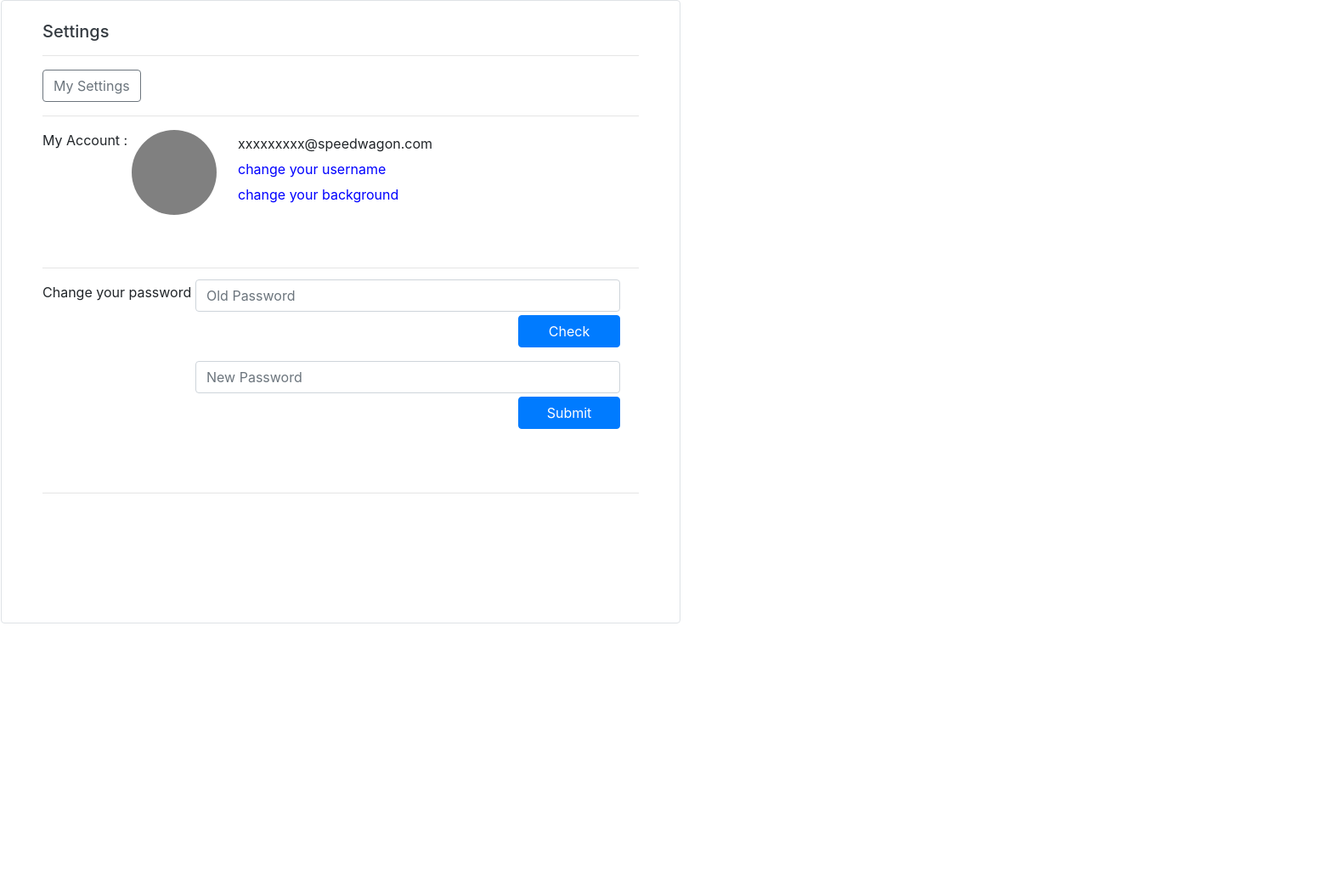
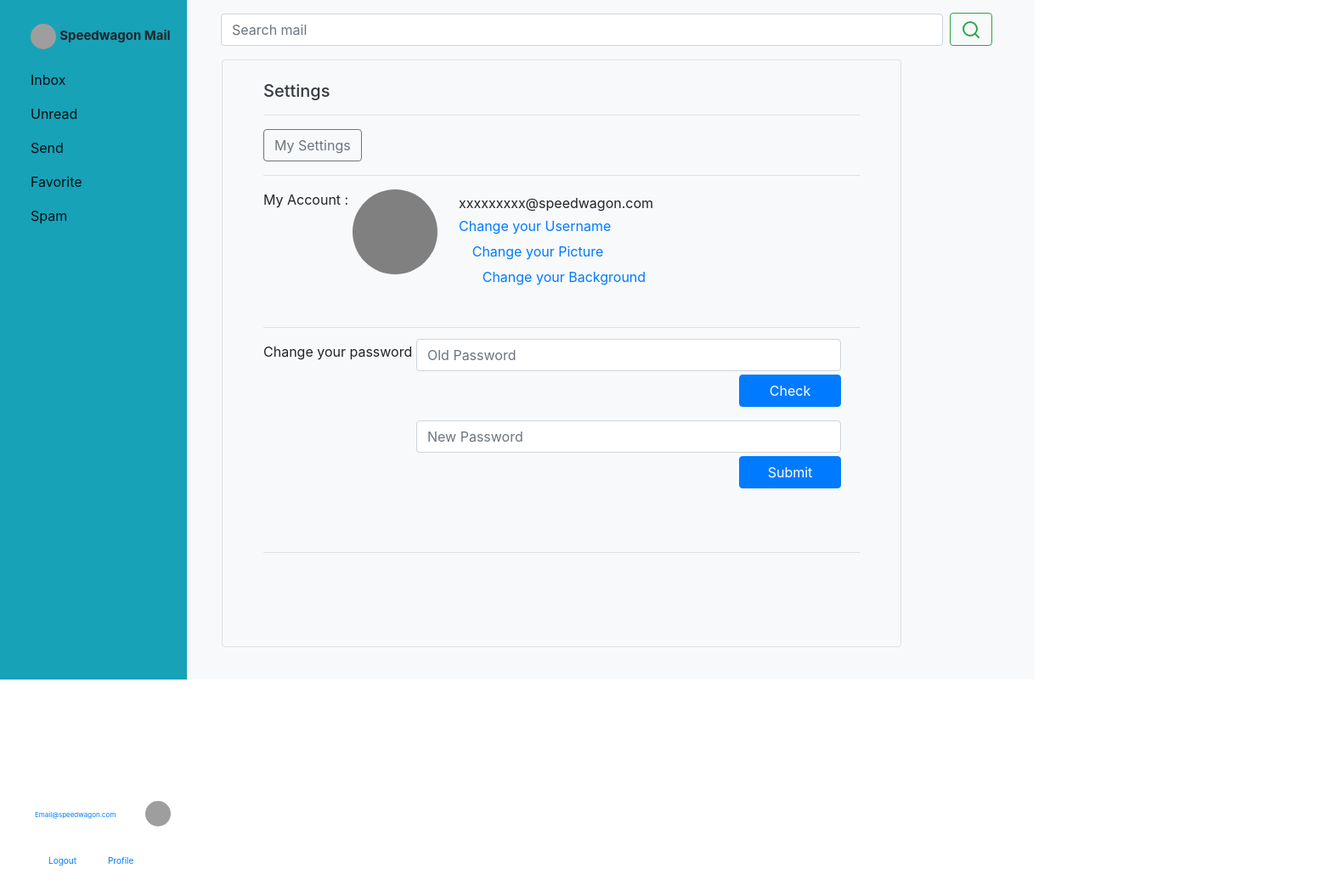
Before and after one commit to A-WebProgramming-Kelompok-9/EmailClient, a plain HTML site: page Settings/Settingsform.html in a window 1280 px wide. Shown: the whole page at 85% size, 1555 px wide, since content can reach past the window. Before the commit the page ends 800 px from the top, so only its background shows below. Drawn offline with nearby package versions, Linux system fonts and the light colour scheme; grey boxes are pictures that could not be loaded.

Commit message:
Form Settingnya ini

```diff
--- a/Settings/Settingsform.html
+++ b/Settings/Settingsform.html
@@ -16,18 +16,6 @@
             position: relative;
             bottom: 440px;
             left: 230px;
-        }
-        .changeusername {
-            position: relative;
-            bottom: 450px;
-            left: 230px;
-            color: blue;
-        }
-        .changerback {
-            position: relative;
-            bottom: 460px;
-            left: 230px;
-            color: blue;
         }
         .form-control {
             position: relative;
@@ -49,7 +37,58 @@
         <script src="https://stackpath.bootstrapcdn.com/bootstrap/4.5.2/js/bootstrap.min.js" integrity="sha384-B4gt1jrGC7Jh4AgTPSdUtOBvfO8shuf57BaghqFfPlYxofvL8/KUEfYiJOMMV+rV" crossorigin="anonymous"></script>
     </head>
     <body>
-        <div class="row mb-4">
+        <div class="container; align-left margin-left" style="width: 1366; height: 768">
+                <div class="col-xs-2 bg-info navbar-light" style="position: absolute; bottom: 0; top: 0; padding: 20px; width: 250px;">
+                    <nav class="navbar">
+                        <ul class="navbar-nav">
+                            <p style="font-size: 15px">
+                                <a href="#">
+                                    <img src="https://i.stack.imgur.com/NTTTK.jpg" alt="logo" class="rounded-circle" style="width: 30px; height: 30px">
+                                </a>
+                                <b>Speedwagon Mail</b>
+                            </p>
+                            <li class="nav-item active">
+                                <a class="nav-link" href="#">Inbox</a>
+                            </li>
+                            <li class="nav-item active">
+                                <a class="nav-link" href="#">Unread</a>
+                            </li>
+                            <li class="nav-item active">
+                                <a class="nav-link" href="#">Send</a>
+                            </li>
+                            <li class="nav-item active">
+                                <a class="nav-link" href="#">Favorite</a>
+                            </li>
+                            <li class="nav-item active">
+                                <a class="nav-link" href="#">Spam</a>
+                            </li>
+                            <br><br><br><br><br><br><br><br><br><br><br>
+                        </ul>
+                        <div style="position: relative; bottom: -400px;">
+                        <li class="nav-item active" style="list-style: none; padding: 5px">
+                            <a href="#" style="font-size:8px">Email@speedwagon.com</a>
+                            <img src="https://i.stack.imgur.com/NTTTK.jpg" alt="logo" class="rounded-circle"
+                                style="width: 30px; height: 30px; margin-left: 30px">
+                        </li>
+                        <li class="row" style="padding: 20px">
+                            <a class="nav-link" href="#" style="font-size:10px">Logout </a>
+                            <a class="nav-link" href="#" style="font-size:10px; margin-left: 5px">Profile </a>
+                        </li>
+                    </div>
+                    </nav>
+                </div>
+                <div class="col-xs-10 bg-light navbar-light" style="position: absolute; bottom: 0; top: 0; margin-left: 220px; padding: 20px">
+                    <ul class="navbar-nav" style="margin-left: 10px">
+                        <form class="form-inline my-2 my-lg-0">
+                            <input class="form-control mr-sm-2" type="search" placeholder="Search mail" aria-label="Search" style="width: 850px; bottom: 5px; left: 10px;">
+                                <button class="btn btn-outline-success my-2 my-sm-0 " type="submit" style="position: relative; left: 10px; bottom: 5.4px;"><i data-feather="search"></i></button>
+                                <a style="padding: 20px"></a>
+                        </form>
+                    </ul>
+                </div>
+
+        <div class="row mb-4" style="position: relative; left: 260px;
+        bottom: -70px;">
        <div class="co2-sm mx-3 px-5 py-3 border rounded" style="width: 800px">
            <div class="row">
                <div class="col-sm">
@@ -69,8 +108,9 @@
                   <button type="button" class="btn btn-primary" style="width: 120px;">Submit</button>
                   <hr>
                   <p class="useremail"> xxxxxxxxx@speedwagon.com</p>
-                  <p class="changeusername"> change your username</p>
-                  <p class="changerback"> change your background</p>
+                  <button type="button" class="btn btn-link" style="position: relative; bottom: 460px; left: 217px;">Change your Username</button>
+                  <button type="button" class="btn btn-link" style="position: relative; bottom: 430px; left: 23px;">Change your Picture</button>
+                  <button type="button" class="btn btn-link" style="position: relative; bottom: 400px; left: -150px;">Change your Background</button>
                </div>
            </div>
        </div>
```
